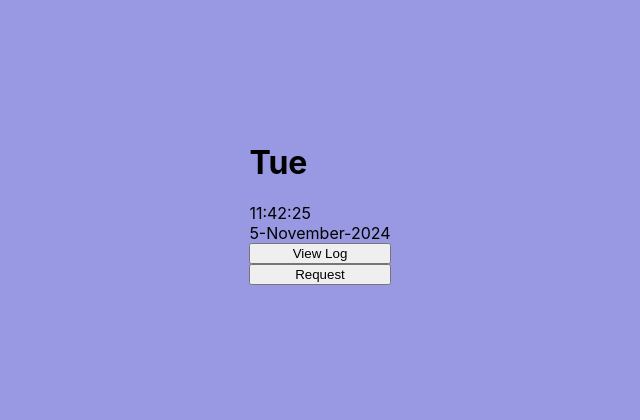
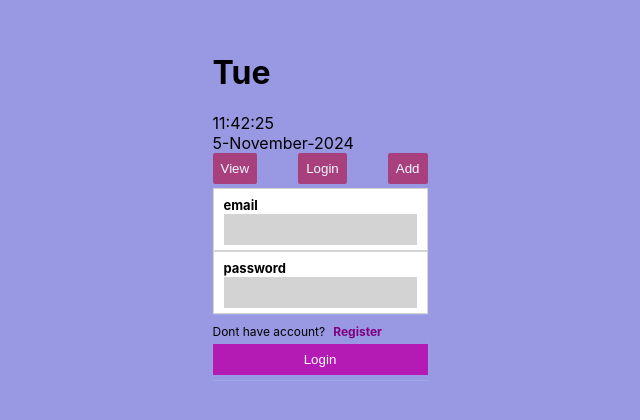
Before and after one commit to Alexcoder/personal, a React (Create React App) app: page /auth in a window 1280 px wide. Shown: the part 194-614 px from the top of the page, without its empty margins (320-960 px from the left). Built offline with nearby package versions, Linux system fonts and the light colour scheme.

Commit message:
6 november

```diff
--- a/src/App.css
+++ b/src/App.css
@@ -27,12 +27,17 @@
 .App-link {
   color: #61dafb;
 }
-
-@keyframes App-logo-spin {
-  from {
-    transform: rotate(0deg);
-  }
-  to {
-    transform: rotate(360deg);
-  }
+.btn-cont{
+  display: flex;
+  justify-content: space-between;
+  margin-bottom: 4px;
 }
+.btn{
+  border-radius: 2px;
+  width: fit-content;
+  border: none;
+  padding: 8px 8px;
+  background-color: rgba(180, 5, 60, 0.6);
+  color: aliceblue;
+  cursor: alias;
+}
--- a/src/App.js
+++ b/src/App.js
@@ -2,6 +2,7 @@ import './App.css';
 import HouseTracker from './component/houseTracker/houseTracker';
 import { Route, Routes, useNavigate } from 'react-router-dom';
 import Request from './component/request/request';
+import Auth from './auth/auth';
 import * as hooks from "./hooks/hooks"
 import AllData from "./component/allData/allData";
 
@@ -16,12 +17,16 @@ function App() {
       <h1>{hooks.formatDate.weekDay}</h1>
      <div>{hooks.formatDate.time}</div>
      <div>{hooks.formatDate.fullDate()}</div>
-     <button onClick={()=> navigate("/allData")}>View Log</button>
-     <button style={{marginBottom:"5px"}} onClick={()=> navigate("/")}>Request</button>
+     <div className='btn-cont'>
+      <button className='btn' onClick={()=> navigate("/allData")}>View</button>
+      <button className='btn' onClick={()=> navigate("/auth")}>Login</button>
+      <button className='btn' onClick={()=> navigate("/")}>Add</button>
+     </div>
 
 
      <Routes>
        <Route path="/" element={ <Request/>}/>
+       <Route path="/auth" element={ <Auth/>}/>
        <Route path="/budget"  element={ <HouseTracker/>}/>
        <Route path="/allData"  element={ <AllData/>}/>
      </Routes>
--- /dev/null
+++ b/src/auth/auth.jsx
@@ -0,0 +1,79 @@
+import {useState} from 'react'
+import Input from '../reusableComponent/input';
+import Button from '../reusableComponent/button';
+import * as Hooks from "../hooks/hooks"
+import "./auth.css"
+
+const Auth = () => {
+    const initialState={
+        email : "",
+        password:"",
+        confirmPassword:"",
+        firstName : "",
+        lastName: "",
+    };
+    const [request, setRequest] = useState(initialState);
+    const [newUser, setNewUser] = useState(false);
+    const [errorMessage, setErrorMessage]= useState("")
+
+    const formData=[
+        { title: "email", name: "email", type: "email", value: request.email,},
+        { title: "password", name: "password",type: newUser ? "string" : "password",value: request.password,},
+        { title: "confirm password", name: "confirmPassword", type:"password" ,value: request.confirmPassword,},
+        { title: "first name", name: "firstName", type:"string",value: request.firstName,},
+        { title: "last name", name: "lastName", type:"string",value: request.lastName,},
+    ];
+
+    const handleChange =(e)=>{
+        setRequest(prev=> ({...prev, [e.target.name] : e.target.value }))
+    };
+
+    const handleClick = async()=>{
+        const route = newUser?"register":"login"
+        try{
+          const res = await Hooks.createPost(`/auth/${route}`, request)
+          setRequest(initialState)
+          Hooks.setItemLocalStorage("user", res?.data)
+        //   navigate("/allData")
+        }catch(err){
+            setErrorMessage(err)
+        }
+    };
+
+    const check=()=>{
+        if(request.email.length<4){alert("email should be more than 4 letters") }
+        if(newUser && (request.password !== request.confirmPassword)){ alert("password does not match")}
+        if(newUser && (request.firstName==="")){ alert("first name is empty")}
+        if(newUser && (request.lastName==="")){ alert("last name is empty")}
+        else{ handleClick()}
+    }
+
+ const formLength= newUser? formData.length : 2;
+ console.log("errorMessage", errorMessage)
+
+  return (
+    <div className='auth-cont'>
+        {/* ErrorMessage: {errorMessage} */}
+     {
+        formData.slice(0, formLength).map((item,i)=>(
+            <Input
+                key={i}
+                title={<strong style={{fontSize:"13px"}}>{item.title}</strong>}
+                name={item.name}
+                value={item.value}
+                type={item.type}
+                placeholder={""}
+                onChange={handleChange}
+            />))
+        }
+        <div style={{fontSize:"12px", marginRight:"10px", marginTop:"10px"}}>{newUser ? "Already have an account?" : "Dont have account?"}
+            <strong onClick={()=> setNewUser(prev=> !prev)} style={{marginLeft:"8px", fontSize:"12px", cursor:"pointer", color:"purple",}}>{newUser? "Login": "Register"}</strong>
+        </div>
+      <Button title={newUser? "Create Account" :"Login"} onClick={()=> check()}/>
+
+
+    </div>
+  )
+}
+
+export default Auth
--- a/src/component/allData/allData.jsx
+++ b/src/component/allData/allData.jsx
@@ -53,27 +53,32 @@ const sum =(month, year)=>{
 return  (
     <div>NGN {Intl.NumberFormat().format(amountRequired)}</div>
 )
-}
+};
+
+function budgetColor(status){
+   return status!=="pending"? "orange"
+          : "green"
+};
 
   return (
     <div className='allData'>
-        {loading && "loading..."}
+        {loading && "page loading..."}
         {datafromDB?.map((item)=>(
             <div key={item?._id} className="mapCont">
                 <button
-                style={{float: "right"}}
+                style={{float: "right", backgroundColor:"darkred", border:"none", color:"white"}}
                 onClick={()=> deleteItem(item?._id)}
                 className="item">X</button>
                 <div><strong className="item">{item.month}</strong></div>
                 <div><strong className="item">{sum(item.month, item.year)}</strong></div>
                 <section className='budgetWrapper'>
                 {item?.budget.map(budget=>(
-                    <div key={budget?._id} className="budget">
-                        <div className="budgetItem">{budget.purpose}</div>
-                        <div className="budgetItem">{budget.detail}</div>
+                    <div key={budget?._id} className="budget" style={{backgroundColor: budgetColor(budget.amount[0].status)}}>
+                        <div className="budgetItem" style={{fontSize:"18px"}}>{budget.purpose}</div>
+                        <div className="budgetItem" style={{fontSize:"14px"}}>{budget.detail}</div>
                         <div className="budgetItem">NGN {hooks.formatNumber(budget.amount[0].required)}</div>
-                        <div className="budgetItem">{budget.amount[0].date}</div>
-                        <div className="budgetItem">{budget.amount[0].status}</div>
+                        <div className="budgetItem" style={{fontSize:"12px"}}>{budget.amount[0].date}</div>
+                        {/* <div className="budgetItem">{budget.amount[0].status}</div> */}
                         <button style={{display:"none"}} onClick={()=> deleteBudget(item?._id, budget?._id)} className="item">X</button>
                     </div>
                 ))}
--- a/src/reusableComponent/input/index.jsx
+++ b/src/reusableComponent/input/index.jsx
@@ -1,6 +1,6 @@
 import "./styles.css"
 
-function Input({title, name, value,placeholder, onChange}){
+function Input({title, name,type, value,placeholder, onChange}){
 
     return(
         <div className="input_container" style={{width:""}}>
@@ -9,6 +9,7 @@ function Input({title, name, value,placeholder, onChange}){
                  className="field"
                  style={{backgroundColor:"lightgray", border:"none", outline:"none"}}
                  name={name}
+                 type={type}
                  value={value}
                  placeholder={placeholder}
                  onChange={onChange}
```
Also changed, not shown: src/auth/auth.css (added).
